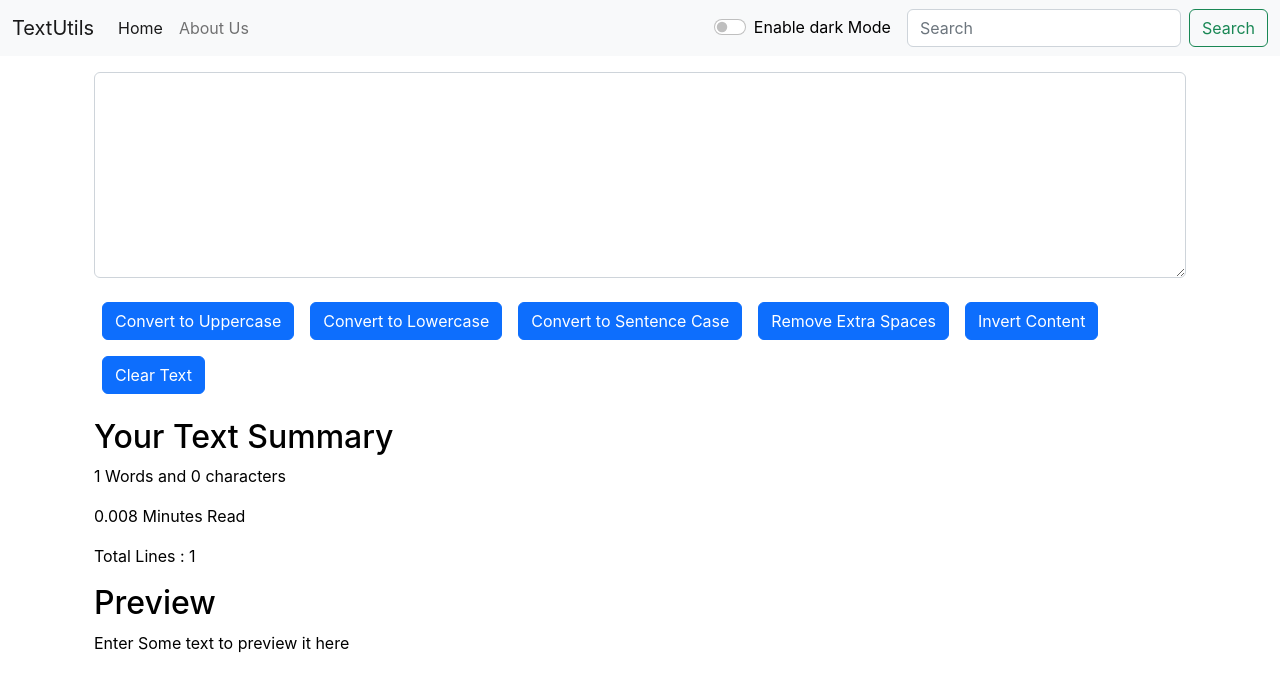
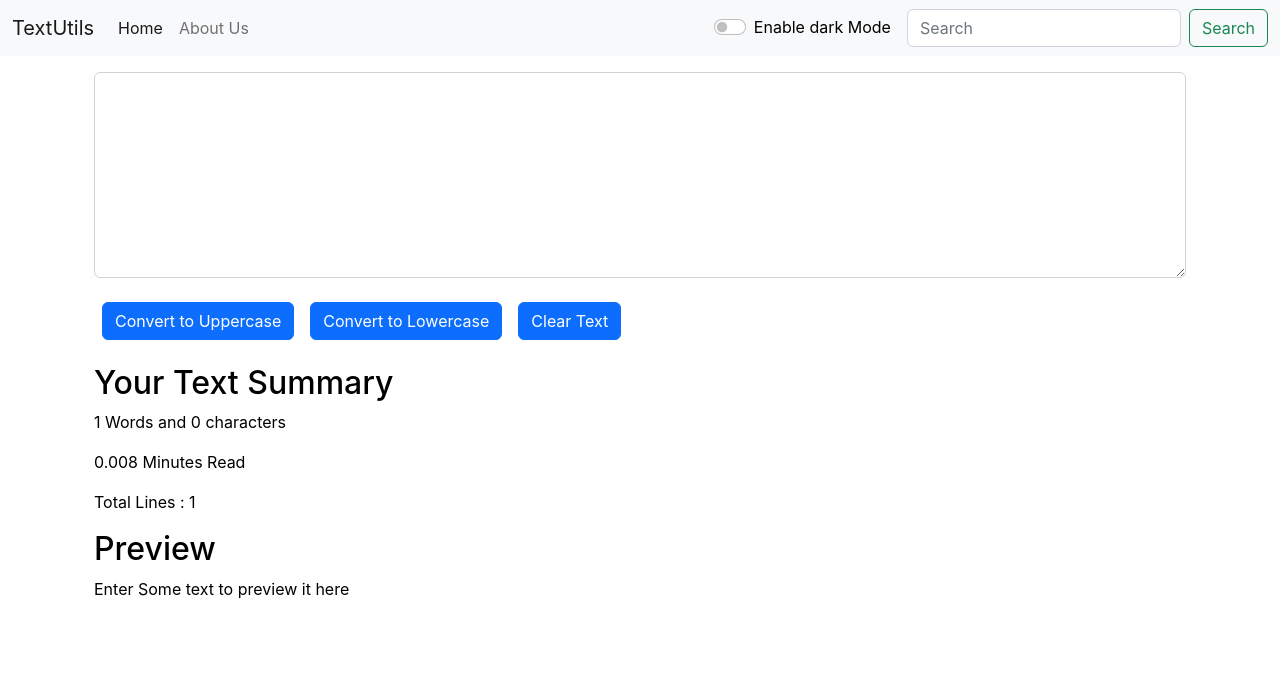
Before and after one commit to uday755/TextUtils, a React (Create React App) app: page / in a window 1280 px wide. Shown: the top 690 px of the page. Built offline with nearby package versions, Linux system fonts and the light colour scheme.

Commit message:
Removed Not Working Buttons

```diff
--- a/src/Components/TextForm.js
+++ b/src/Components/TextForm.js
@@ -36,9 +36,9 @@ export default function TextForm(props) {
                 </div>
                 <button className="btn btn-primary mx-2 my-2" onClick={handleUpClick}>Convert to Uppercase</button>
                 <button className="btn btn-primary mx-2 my-2" onClick={handleLoClick}>Convert to Lowercase</button>
-                <button className="btn btn-primary mx-2 my-2" onClick={handleLoClick}>Convert to Sentence Case</button>
-                <button className="btn btn-primary mx-2 my-2" onClick={handleLoClick}>Remove Extra Spaces</button>
-                <button className="btn btn-primary mx-2 my-2" onClick={handleLoClick}>Invert Content</button>
+                {/* <button className="btn btn-primary mx-2 my-2" onClick={handleLoClick}>Convert to Sentence Case</button> */}
+                {/* <button className="btn btn-primary mx-2 my-2" onClick={handleLoClick}>Remove Extra Spaces</button> */}
+                {/* <button className="btn btn-primary mx-2 my-2" onClick={handleLoClick}>Invert Content</button> */}
                 <button className="btn btn-primary mx-2 my-2" onClick={handleClearClick}>Clear Text</button>
             </div>
             <div className="container my-3" style={{color : props.mode === 'light'?'black':'white'}}>
```
